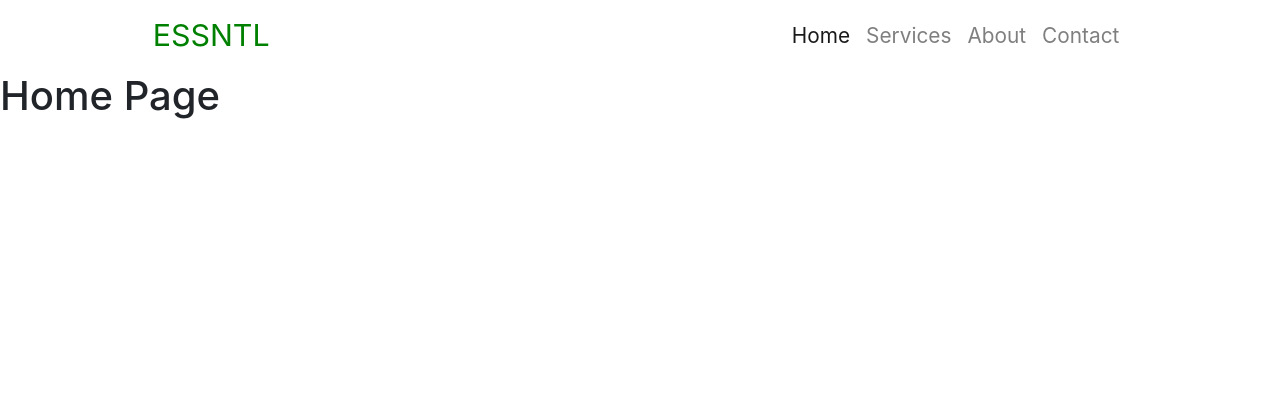
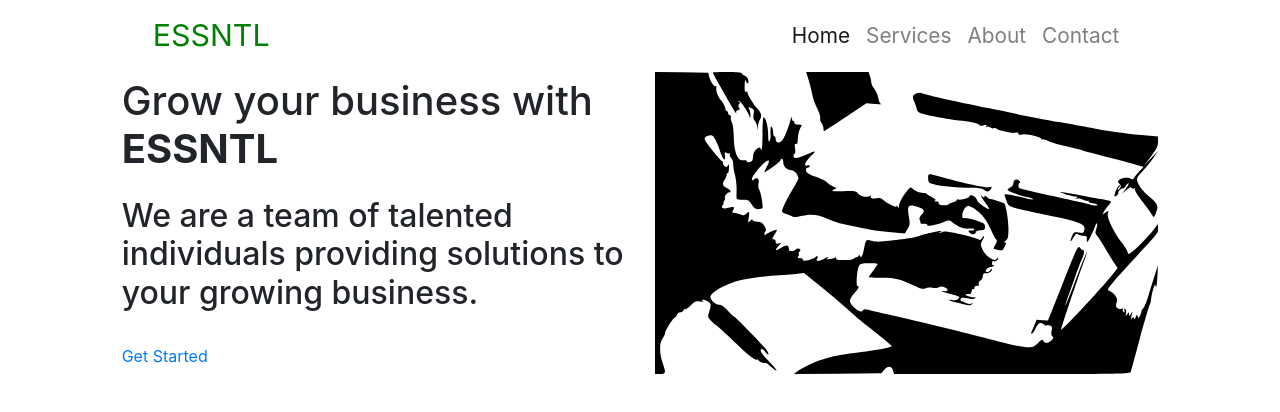
Before and after one commit to maurya512/reponsive-webdesign, a React (Create React App) app: page / in a window 1280 px wide. Shown: the top 412 px of the page. Built offline with nearby package versions, Linux system fonts and the light colour scheme.

Commit message:
added description to the home page and routed the button to services

```diff
--- a/src/Home.js
+++ b/src/Home.js
@@ -1,10 +1,38 @@
 import React from 'react'
+import { NavLink } from 'react-router-dom';
 
+// import files and images
+import web from '../src/images/img2.svg'
 function Home() {
     return (
-        <h1>
-            Home Page
-        </h1>
+        <section id='header' className='d-flex align-items-center'>
+            <div className='container-fluid nav_bg'>
+                <div className='row'>
+                    <div className='col-10 mx-auto'>
+                        <div className='row'>
+
+                        <div className='col-md-6 pt-5 pt-lg-0 order-2 order-lg-1 d-flex justify-content-center flex-column'>
+                            <h1>
+                                Grow your business with <strong className='brand-name' >ESSNTL</strong>
+                            </h1>
+                            <h2 className='my-3'>
+                                We are a team of talented individuals providing solutions to your growing business.
+                            </h2>
+                            <div className='mt-3'>
+                                <NavLink to='/services' className='btn-get-started'>
+                                    Get Started
+                                </NavLink>
+                            </div>
+                        </div>
+
+                        <div className='col-lg-6 order-1 order-lg-2 header-img'>
+                            <img src={web} className='img-fluid animated' alt='home img'/>
+                            </div>
+                    </div>
+                        </div>
+                </div>
+            </div>
+        </section>
     )
 }
 
```
